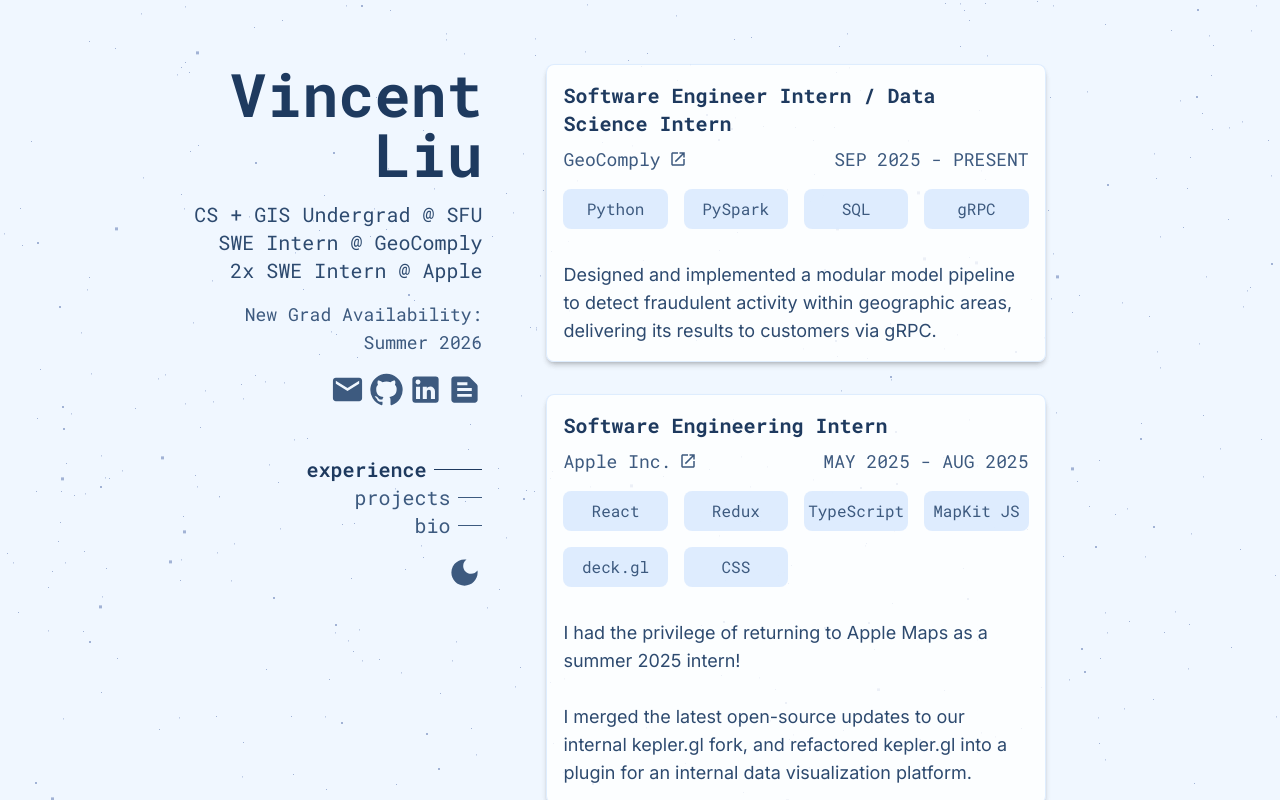
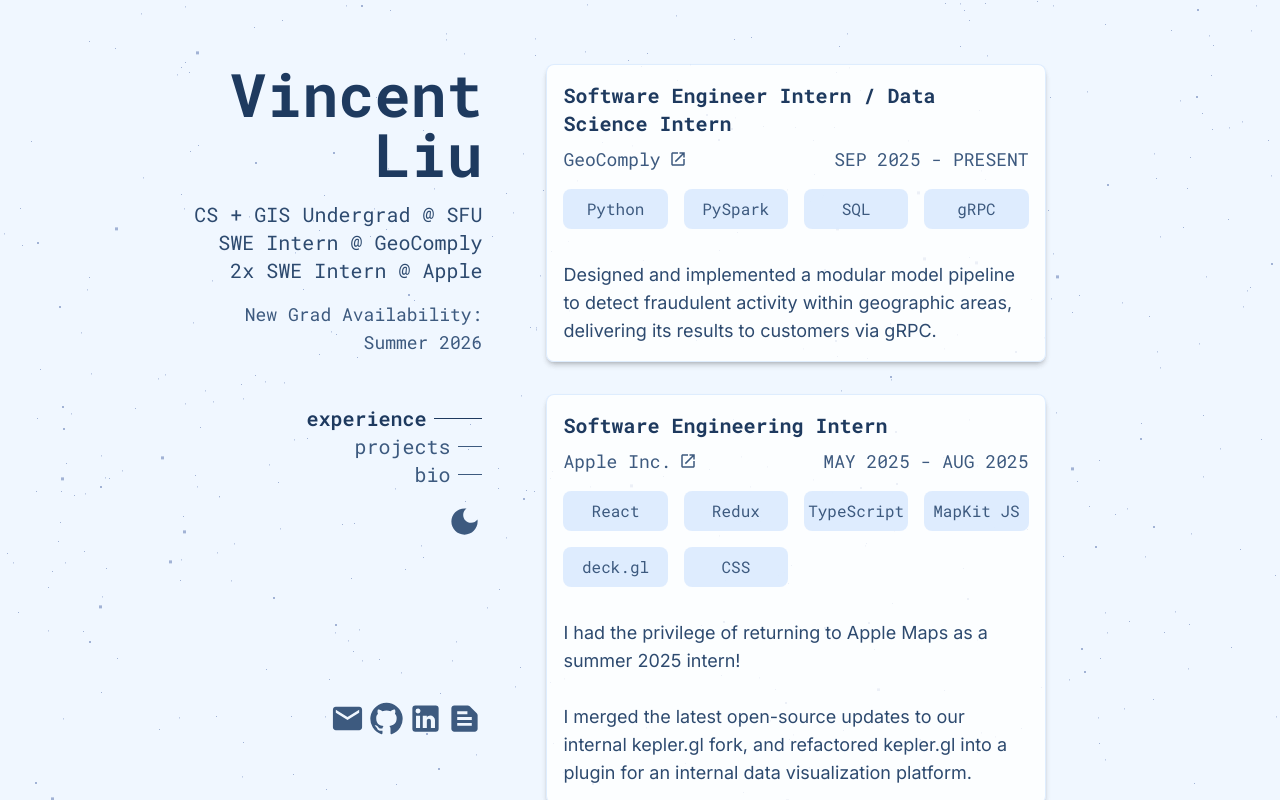
Before and after one commit to vinn03/personal-portfolio, a React (Vite) app in the folder portfolio/: page / in a window 1280 px wide. Shown: the top 800 px of the page. Built offline with nearby package versions, Linux system fonts and the light colour scheme.

Commit message:
shoutout layout

```diff
--- a/portfolio/src/App.tsx
+++ b/portfolio/src/App.tsx
@@ -1,7 +1,7 @@
 import { useState } from "react";
 import Stars from "./components/stars-bg/stars";
 import Nav from "./components/nav/nav";
-import Intro from "./components/intro/intro";
+import { IntroHeader, IntroFooter } from "./components/intro/intro";
 import Bio from "./components/bio/bio";
 import Experience from "./components/experience/experiences";
 import Projects from "./components/projects/projects";
@@ -19,12 +19,15 @@
     <div className="m-4">
       <Stars />
       <div className="mt-24 lg:mt-16 lg:flex lg:flex-row lg:justify-center lg:items-start relative">
-        <div className="lg:-ml-16 lg:w-1/4 lg:sticky lg:flex-none lg:top-16 lg:z-10">
-          <Intro />
-          <Nav
-            handleSectionChange={handleSectionChange}
-            activeSection={activeSection}
-          />
+        <div className="lg:-ml-16 lg:w-1/4 lg:sticky lg:flex lg:flex-col lg:justify-between lg:top-16 lg:z-10 lg:h-[calc(100vh-8rem)]">
+          <div>
+            <IntroHeader />
+            <Nav
+              handleSectionChange={handleSectionChange}
+              activeSection={activeSection}
+            />
+          </div>
+          <IntroFooter />
         </div>
         <div className="lg:ml-16 lg:w-2/5">
           {activeSection === "bio" ? <Bio /> : null}
```
